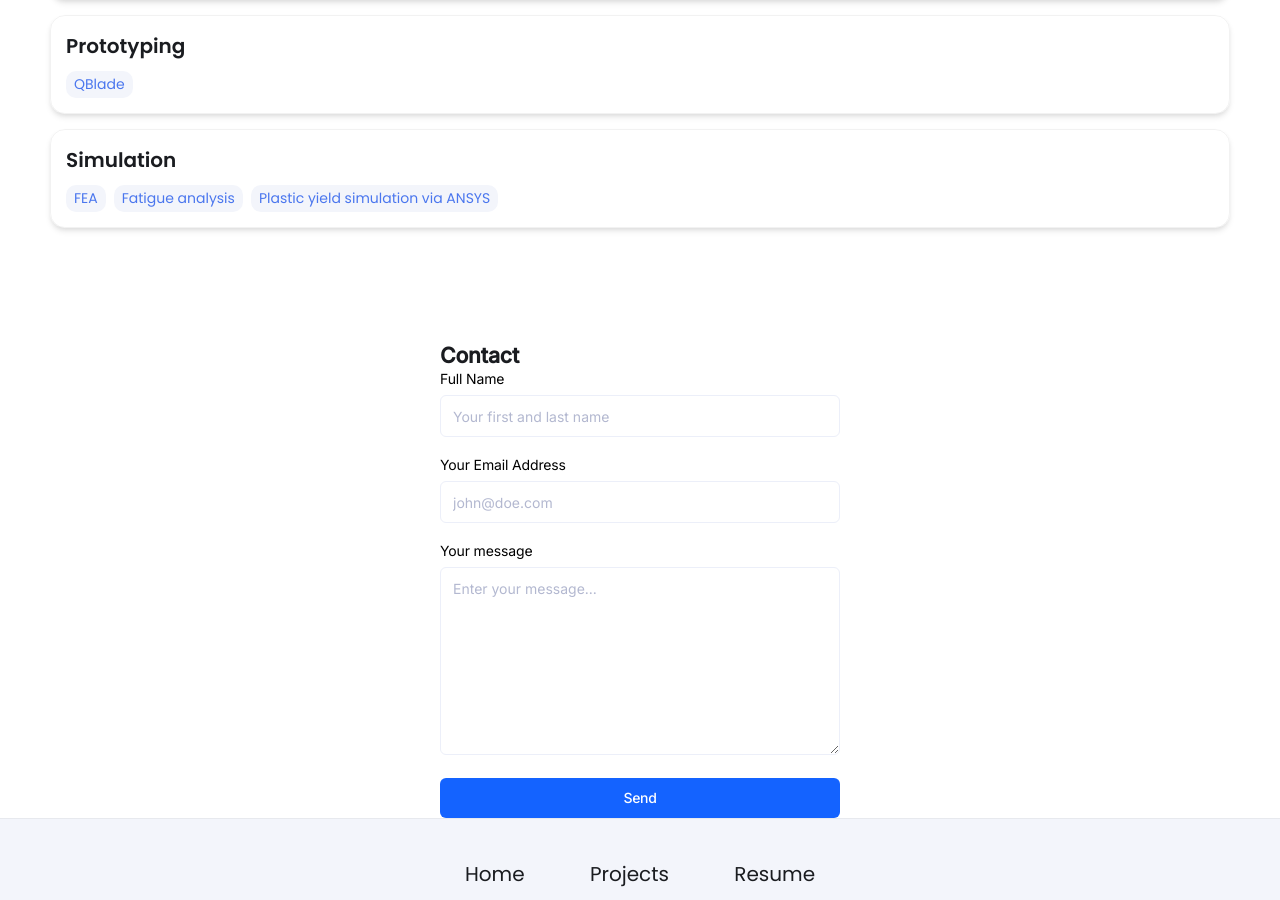
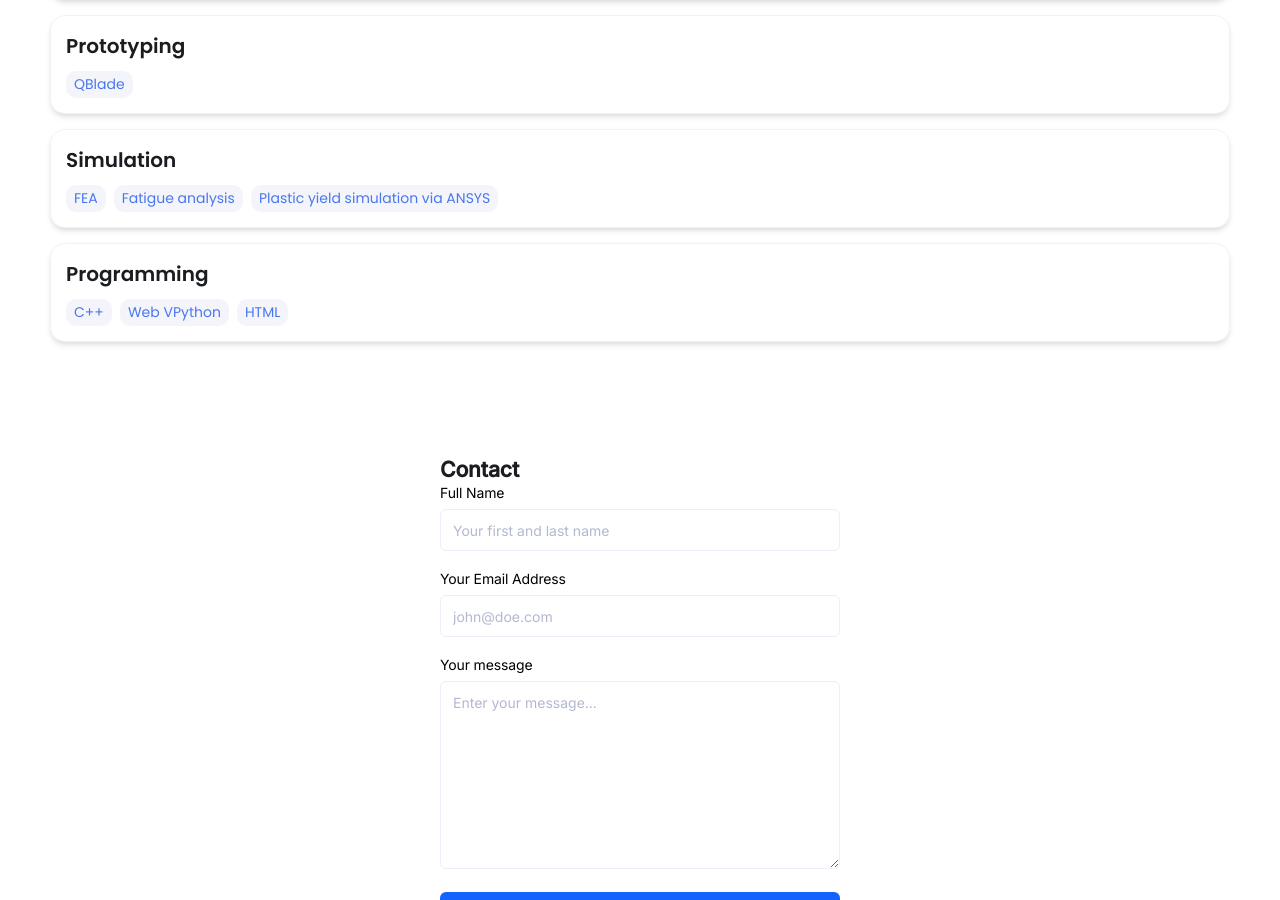
Before and after one commit to JosephWah/JosephW.github.io, a Jekyll site: the page built from index.html, in a window 1280 px wide and 900 px high, scrolled down 1791 px. Built offline with Jekyll 4.4.1, drawn with Linux system fonts in a browser that asks for light colours.

Commit message:
Update _config.yml

```diff
--- a/_config.yml
+++ b/_config.yml
@@ -59,6 +59,11 @@ skills:
     - FEA
     - Fatigue analysis
     - Plastic yield simulation via ANSYS
+  - category: Programming
+    tools:
+    - C++
+    - Web VPython
+    - HTML
 
 # Contact Form Setup. Setup an account and copy over the key. When someone fills out the form, it will be received in your email.
 #formspree-key:   xgvkbjap
```
